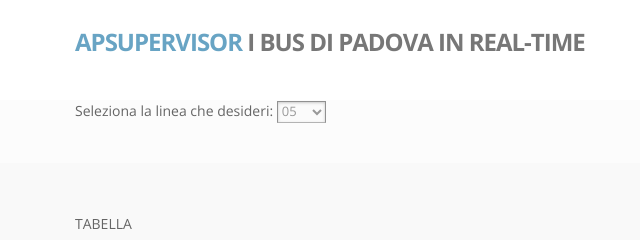
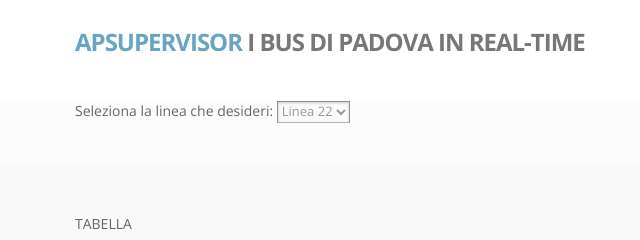
Before and after one commit to DeltaGraphs/APSupervisor, a website: page site/index.html in a window 1280 px wide. Shown: the top 240 px of the page, 0-640 px from the left. Drawn offline with nearby package versions, Linux system fonts and the light colour scheme; some packages are replaced by stand-ins of ours; a script that the page names is missing.

Commit message:
add selector of lines

```diff
--- a/site/index.html
+++ b/site/index.html
@@ -63,28 +63,36 @@
 	<div class="container">
 		<div class="row">
 			<div class="col-lg-12">
-				<p>Seleziona la linea che desideri: <select class="selectpicker">
-				    <option>05</option>
-				    <option>06</option>
-				    <option>07</option>
-				    <option>09</option>
-				    <option>10</option>
-				    <option>11</option>
-				    <option>12</option>
-				    <option>13</option>
-				    <option>15</option>
-				    <option>16</option>
-				    <option>18</option>
-				    <option>22</option>
-				    <option>24</option>
-				    <option>41</option>
-				    <option>42</option>
-				    <option>43</option>
-				    <option>SIR1</option>
+				<script type="text/javascript">
+					function setBusLineOnGraphs(){
+						var linea=document.getElementById('lineaBus').value;
+						document.getElementById('mappaLinea').setAttribute("url", "http://apsupervisor-dev.herokuapp.com/linee/map"+linea);
+					}
+				</script>
+				<p>Seleziona la linea che desideri: <select id="lineaBus" class="selectpicker" onchange="javascript: setBusLineOnGraphs();">
+				    <option value="03">Linea 03</option>
+				    <option value="05">Linea 05</option>
+				    <option value="06">Linea 06</option>
+				    <option value="07">Linea 07</option>
+				    <option value="09">Linea 09</option>
+				    <option value="1">Linea 1</option>
+				    <option value="10">Linea 10</option>
+				    <option value="11">Linea 11</option>
+				    <option value="12">Linea 12</option>
+				    <option value="13">Linea 13</option>
+				    <option value="15">Linea 15</option>
+				    <option value="16">Linea 16</option>
+				    <option value="18">Linea 18</option>
+				    <option value="22" selected="selected">Linea 22</option>
+				    <option value="24">Linea 24</option>
+				    <option value="41">Linea 41</option>
+				    <option value="42">Linea 42</option>
+				    <option value="43">Linea 43</option>
+				    <option value="SIR1">Tram</option>
 				  </select>
 				</p>
 				<div ng-controller="MapChartController">
-		        	<map-chart url="http://apsupervisor-dev.herokuapp.com/linee/map22"></map-chart>
+		        	<map-chart id="mappaLinea" url="http://apsupervisor-dev.herokuapp.com/linee/map22"></map-chart>
 		        </div>
 
 			</div>
```
